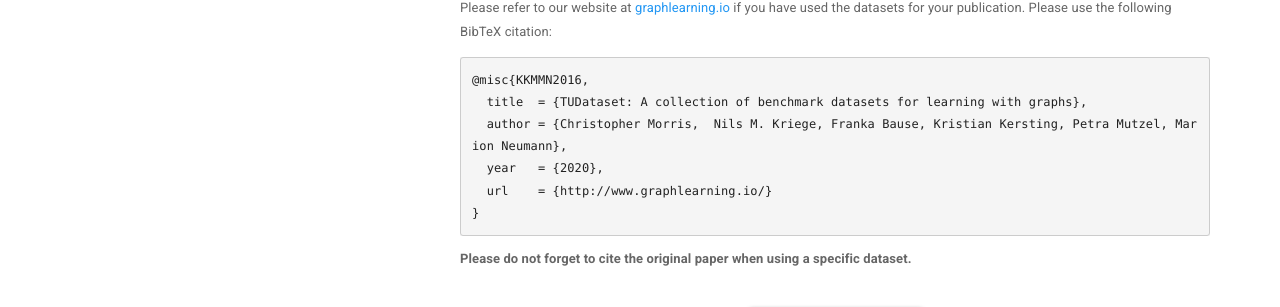
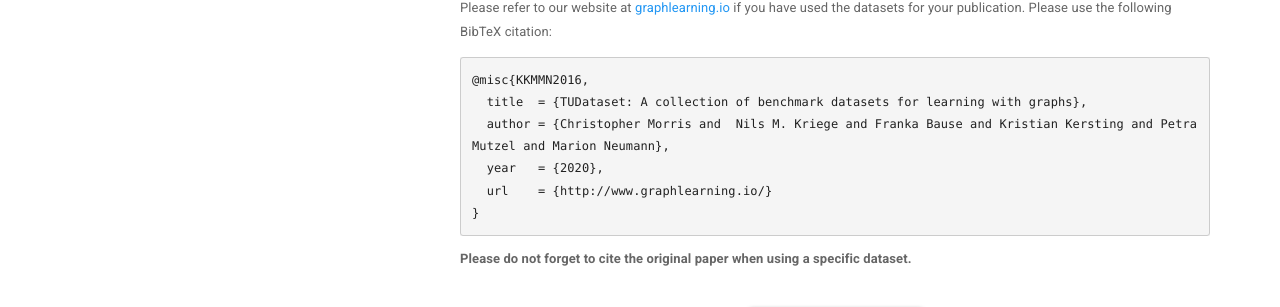
Before and after one commit to chrsmrrs/datasets, a Jekyll site: the page built from _docs/index.md, in a window 1280 px wide and 1248 px high. Shown: the part 691-998 px from the top of the window. Built offline with Jekyll 4.4.1, drawn with Linux system fonts in a browser that asks for light colours.

Commit message:
Updated citation to use and instead of comma.

````diff
--- a/_docs/index.md
+++ b/_docs/index.md
@@ -27,7 +27,7 @@
 ```
 @misc{KKMMN2016,
   title  = {TUDataset: A collection of benchmark datasets for learning with graphs},
-  author = {Christopher Morris,  Nils M. Kriege, Franka Bause, Kristian Kersting, Petra Mutzel, Marion Neumann},
+  author = {Christopher Morris and  Nils M. Kriege and Franka Bause and Kristian Kersting and Petra Mutzel and Marion Neumann},
   year   = {2020},
   url    = {http://www.graphlearning.io/}
 }
````
